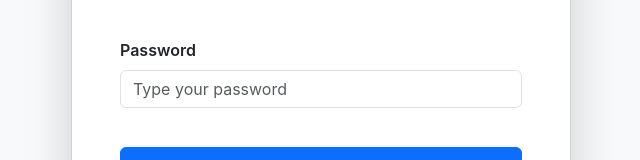
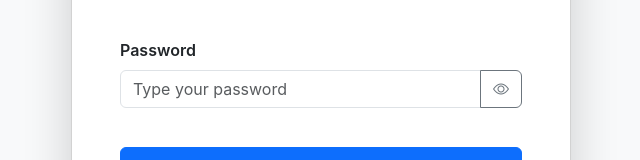
Before and after one commit to tatsianakuryla/itransition-task5-client, a React (Vite) app: page / in a window 1280 px wide. Shown: the part 340-500 px from the top of the page, without its empty margins (319-959 px from the left). Built offline with nearby package versions, Linux system fonts and the light colour scheme.

Commit message:
feat: implement hide/show password opportunity

```diff
--- a/src/assets/icons/ErrorIcon.tsx
+++ b/src/assets/icons/ErrorIcon.tsx
@@ -1,11 +1,11 @@
-import React from "react";
+import { type FC } from "react";
 
 interface ErrorIconProps {
   className?: string;
   size?: number;
 }
 
-export const ErrorIcon: React.FC<ErrorIconProps> = ({ className = "text-danger", size = 48 }) => (
+export const ErrorIcon: FC<ErrorIconProps> = ({ className = "text-danger", size = 48 }) => (
   <svg
     width={size}
     height={size}
--- a/src/assets/icons/SuccessIcon.tsx
+++ b/src/assets/icons/SuccessIcon.tsx
@@ -1,11 +1,11 @@
-import React from "react";
+import { type FC } from "react";
 
 interface SuccessIconProps {
   className?: string;
   size?: number;
 }
 
-export const SuccessIcon: React.FC<SuccessIconProps> = ({ className = "text-success", size = 48 }) => (
+export const SuccessIcon: FC<SuccessIconProps> = ({ className = "text-success", size = 48 }) => (
   <svg
     width={size}
     height={size}
--- a/src/assets/icons/WarningIcon.tsx
+++ b/src/assets/icons/WarningIcon.tsx
@@ -1,11 +1,11 @@
-import React from "react";
+import { type FC } from "react";
 
 interface WarningIconProps {
   className?: string;
   size?: number;
 }
 
-export const WarningIcon: React.FC<WarningIconProps> = ({ className = "text-warning", size = 48 }) => (
+export const WarningIcon: FC<WarningIconProps> = ({ className = "text-warning", size = 48 }) => (
   <svg
     width={size}
     height={size}
--- a/src/components/LoginForm/LoginForm.tsx
+++ b/src/components/LoginForm/LoginForm.tsx
@@ -6,6 +6,7 @@ import { useAuth } from "../../hooks/useAuth";
 import { DEFAULT_LOGIN_FORM_VALUES } from "../../shared/constants/constants";
 import { getErrorMessage } from "../../shared/utils/errorUtils";
 import { FormField } from "../FormField/FormField";
+import { PasswordInput } from "../PasswordInput/PasswordInput";
 import { type LoginFormValues, LoginFormValuesSchema } from "./schemas";
 
 export const LoginForm = () => {
@@ -51,11 +52,10 @@ export const LoginForm = () => {
           />
         </FormField>
         <FormField label="Password" htmlFor="password" errorMessage={errors.password?.message}>
-          <input
+          <PasswordInput
             id="password"
-            type="password"
-            className={`form-control ${errors.password ? "is-invalid" : ""}`}
             placeholder="Type your password"
+            error={!!errors.password}
             {...register("password")}
           />
         </FormField>
--- /dev/null
+++ b/src/components/PasswordInput/PasswordInput.tsx
@@ -0,0 +1,37 @@
+import { forwardRef, type InputHTMLAttributes,useState } from "react";
+
+interface PasswordInputProps extends InputHTMLAttributes<HTMLInputElement> {
+  error?: boolean;
+}
+
+export const PasswordInput = forwardRef<HTMLInputElement, PasswordInputProps>(
+  ({ error, className = "", ...props }, ref) => {
+    const [showPassword, setShowPassword] = useState(false);
+    const togglePasswordVisibility = () => {
+      setShowPassword(!showPassword);
+    };
+
+    return (
+      <div className="input-group">
+        <input
+          ref={ref}
+          type={showPassword ? "text" : "password"}
+          className={`form-control ${error ? "is-invalid" : ""} ${className}`}
+          {...props}
+        />
+        <button
+          type="button"
+          className="btn btn-outline-secondary"
+          onClick={togglePasswordVisibility}
+          tabIndex={-1}
+          aria-label={showPassword ? "Hide password" : "Show password"}
+        >
+          <i className={`bi ${showPassword ? "bi-eye-slash" : "bi-eye"}`}></i>
+        </button>
+        {error && <div className="invalid-feedback">Invalid password</div>}
+      </div>
+    );
+  },
+);
+
+PasswordInput.displayName = "PasswordInput";
--- a/src/components/RegisterForm/RegisterForm.tsx
+++ b/src/components/RegisterForm/RegisterForm.tsx
@@ -6,6 +6,7 @@ import { useAuth } from "../../hooks/useAuth";
 import { DEFAULT_REGISTRATION_FORM_VALUES } from "../../shared/constants/constants";
 import { getErrorMessage } from "../../shared/utils/errorUtils";
 import { FormField } from "../FormField/FormField";
+import { PasswordInput } from "../PasswordInput/PasswordInput";
 import { type RegistrationFormValues, RegistrationFormValuesSchema } from "./schemas";
 
 export const RegisterForm = () => {
@@ -59,13 +60,7 @@ export const RegisterForm = () => {
           />
         </FormField>
         <FormField label="Password" htmlFor="password" errorMessage={errors.password?.message}>
-          <input
-            id="password"
-            type="password"
-            className={`form-control ${errors.password ? "is-invalid" : ""}`}
-            placeholder="Password"
-            {...register("password")}
-          />
+          <PasswordInput id="password" placeholder="Password" error={!!errors.password} {...register("password")} />
         </FormField>
       </fieldset>
       <button type="submit" className="btn btn-primary w-100 py-2 fw-semibold" disabled={registerMutation.isPending}>
```
